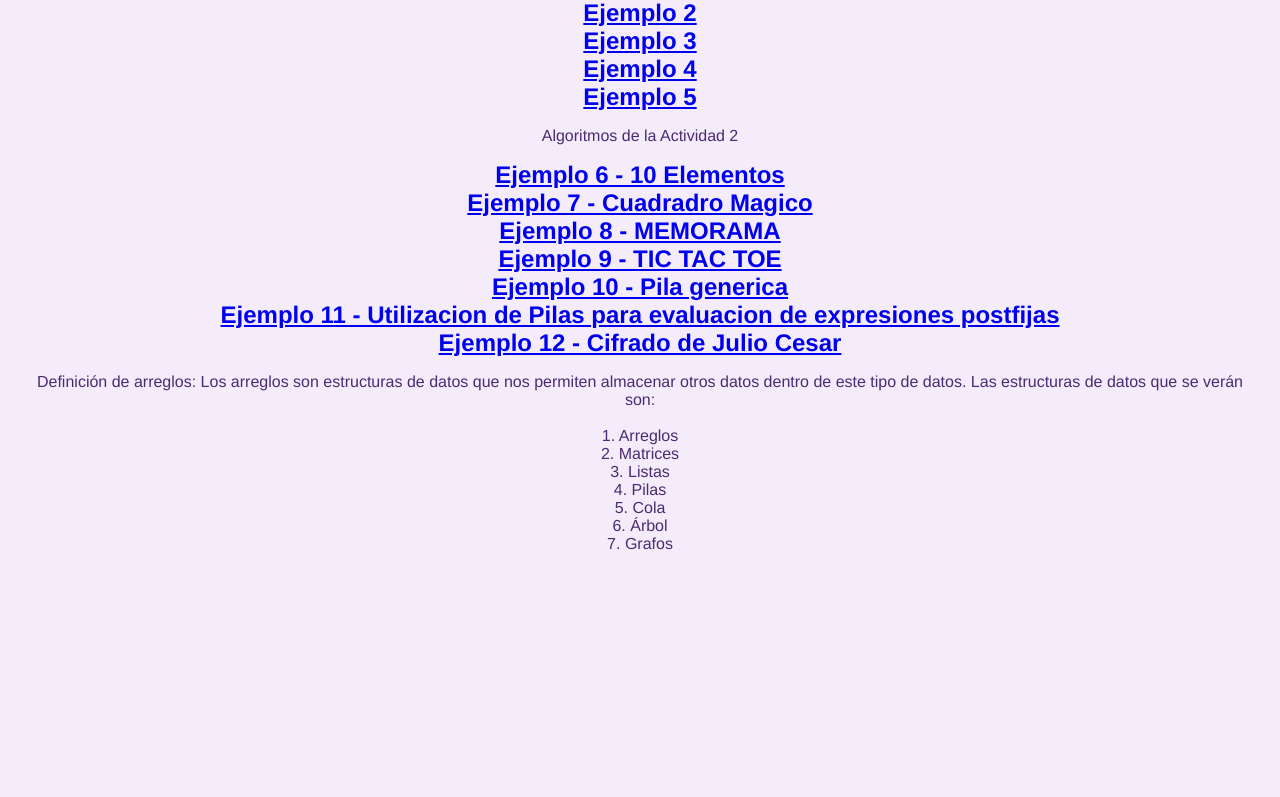
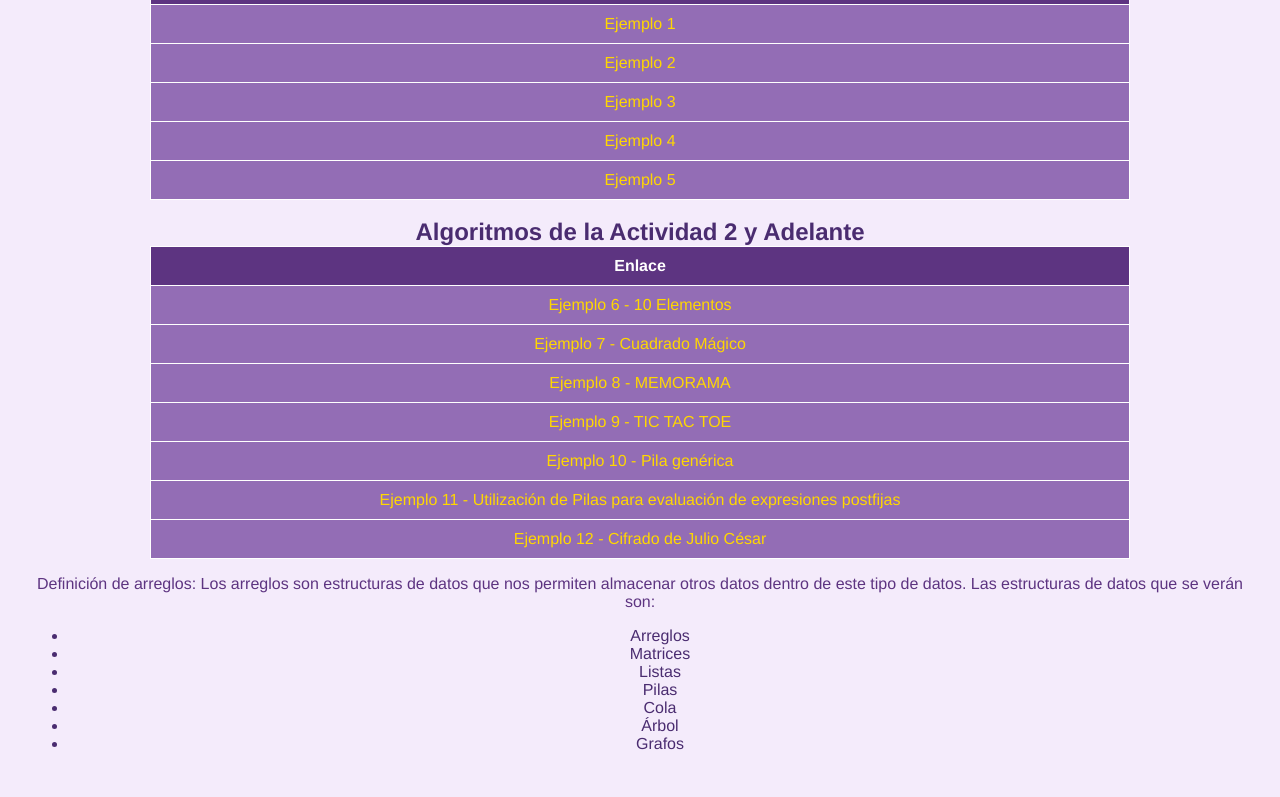
Before and after one commit to maublonded/laughing-guacamole, a plain HTML site: page index.html in a window 1280 px wide. Shown: the part 247-1044 px from the top of the page. Before the commit the page ends 844 px from the top, so only its background shows below. Drawn offline with Linux system fonts and the light colour scheme.

Commit message:
Add files via upload

```diff
--- a/index.html
+++ b/index.html
@@ -3,39 +3,79 @@
 <head>
     <meta charset="UTF-8">
     <meta name="viewport" content="width=device-width, initial-scale=1.0">
-    <title> Unidad Didactica 1 - Introduccion a los algoritmos y Estructuras de datos </title>
-    <link rel="stylesheet" href="css/estilo.css">
+    <title>Unidad Didactica 1 - Introducción a los algoritmos y Estructuras de datos</title>
+    <link rel="stylesheet" href="css/estiloIndex.css">
+    <style>
+        table {
+            width: 80%;
+            margin: 0 auto;
+            border-collapse: collapse;
+            color: #FFFFFF;
+            background-color: #936db5;
+        }
+        th, td {
+            border: 1px solid #FFFFFF;
+            padding: 10px;
+            text-align: center;
+        }
+        th {
+            background-color: #5D3481;
+        }
+        a {
+            color: #FFD700;
+            text-decoration: none;
+        }
+        a:hover {
+            text-decoration: underline;
+        }
+        h1, p {
+            text-align: center;
+            color: #5D3481;
+        }
+    </style>
 </head>
 <body bgcolor="#814FB0">
-    <h1> 🧮 Introduccion a los algoritmos y Estructuras de Datos 🧮</h1>
-    <p> Definición de algoritmo: En matemáticas, lógica, ciencias de la computación y disciplinas relacionadas,
+    <h1>🧮 Introducción a los algoritmos y Estructuras de Datos 🧮</h1>
+    <p>Definición de algoritmo: En matemáticas, lógica, ciencias de la computación y disciplinas relacionadas,
         un algoritmo es un conjunto de instrucciones o reglas definidas y no-ambiguas, ordenadas
         y finitas que permite, típicamente, solucionar un problema, realizar un cómputo, procesar
-        datos y llevar a cabo otras tareas o actividades. </p>
-    <p> Algoritmos de la Actividad 1</p>
-    <h2> <a href="Algoritmo1.html"> Ejemplo 1 </a> <br> </h2>
-    <h2> <a href="Algoritmo2.html"> Ejemplo 2 </a> <br> </h2>
-    <h2> <a href="Algoritmo3.html"> Ejemplo 3 </a> <br> </h2>
-    <h2> <a href="Algoritmo4.html"> Ejemplo 4 </a> <br> </h2>
-    <h2> <a href="Algoritmo5.html"> Ejemplo 5 </a> <br> </h2>
-    <p>Algoritmos de la Actividad 2</p>
-    <h2> <a href="Ejemplo1.html"> Ejemplo 6 - 10 Elementos</a> <br> </h2>
-    <h2> <a href="Ejemplo3.html"> Ejemplo 7 - Cuadradro Magico</a> <br> </h2>
-    <h2> <a href="Memorama.html"> Ejemplo 8 - MEMORAMA </a></h2> <br>
-    <h2> <a href="TicTacToe.html"> Ejemplo 9 - TIC TAC TOE </a></h2> <br>
-    <h2> <a href="pilas1.html"> Ejemplo 10 - Pila generica </a></h2> <br>
-    <h2> <a href="pilas2.html"> Ejemplo 11 - Utilizacion de Pilas para evaluacion de expresiones postfijas </a></h2> <br>
-    <h2> <a href="cifradoCesar.html"> Ejemplo 12 - Cifrado de Julio Cesar </a></h2> <br>
-<p>
-    Definición de arreglos: Los arreglos son estructuras de datos que nos permiten almacenar otros datos dentro de este tipo de datos.
-    Las estructuras de datos que se verán son: <br> <br>
-    1. Arreglos <br>
-    2. Matrices <br>
-    3. Listas <br>
-    4. Pilas <br>
-    5. Cola <br>
-    6. Árbol <br>
-    7. Grafos <br>
-</p>
+        datos y llevar a cabo otras tareas o actividades.</p>
+    <h2 style="text-align: center;">Algoritmos de la Actividad 1</h2>
+    <table>
+        <tr>
+            <th>Enlace</th>
+        </tr>
+        <tr><td><a href="Algoritmo1.html">Ejemplo 1</a></td></tr>
+        <tr><td><a href="Algoritmo2.html">Ejemplo 2</a></td></tr>
+        <tr><td><a href="Algoritmo3.html">Ejemplo 3</a></td></tr>
+        <tr><td><a href="Algoritmo4.html">Ejemplo 4</a></td></tr>
+        <tr><td><a href="Algoritmo5.html">Ejemplo 5</a></td></tr>
+    </table>
+<br>
+    <h2 style="text-align: center;">Algoritmos de la Actividad 2 y Adelante</h2>
+    <table>
+        <tr>
+            <th>Enlace</th>
+        </tr>
+        <tr><td><a href="Ejemplo1.html">Ejemplo 6 - 10 Elementos</a></td></tr>
+        <tr><td><a href="Ejemplo3.html">Ejemplo 7 - Cuadrado Mágico</a></td></tr>
+        <tr><td><a href="Memorama.html">Ejemplo 8 - MEMORAMA</a></td></tr>
+        <tr><td><a href="TicTacToe.html">Ejemplo 9 - TIC TAC TOE</a></td></tr>
+        <tr><td><a href="pilas1.html">Ejemplo 10 - Pila genérica</a></td></tr>
+        <tr><td><a href="pilas2.html">Ejemplo 11 - Utilización de Pilas para evaluación de expresiones postfijas</a></td></tr>
+        <tr><td><a href="cifradoCesar.html">Ejemplo 12 - Cifrado de Julio César</a></td></tr>
+    </table>
+
+    <p>Definición de arreglos: Los arreglos son estructuras de datos que nos permiten almacenar otros datos dentro de este tipo de datos.
+        Las estructuras de datos que se verán son:</p>
+    <ul>
+        <li>Arreglos</li>
+        <li>Matrices</li>
+        <li>Listas</li>
+        <li>Pilas</li>
+        <li>Cola</li>
+        <li>Árbol</li>
+        <li>Grafos</li>
+    </ul>
 </body>
 </html>
```
